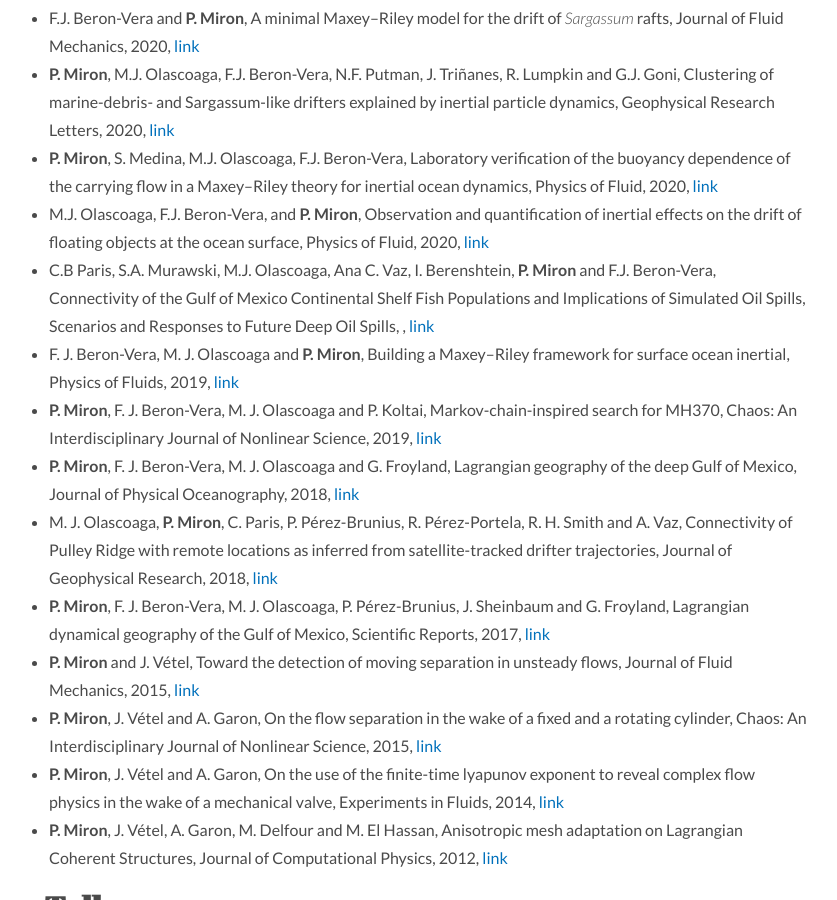
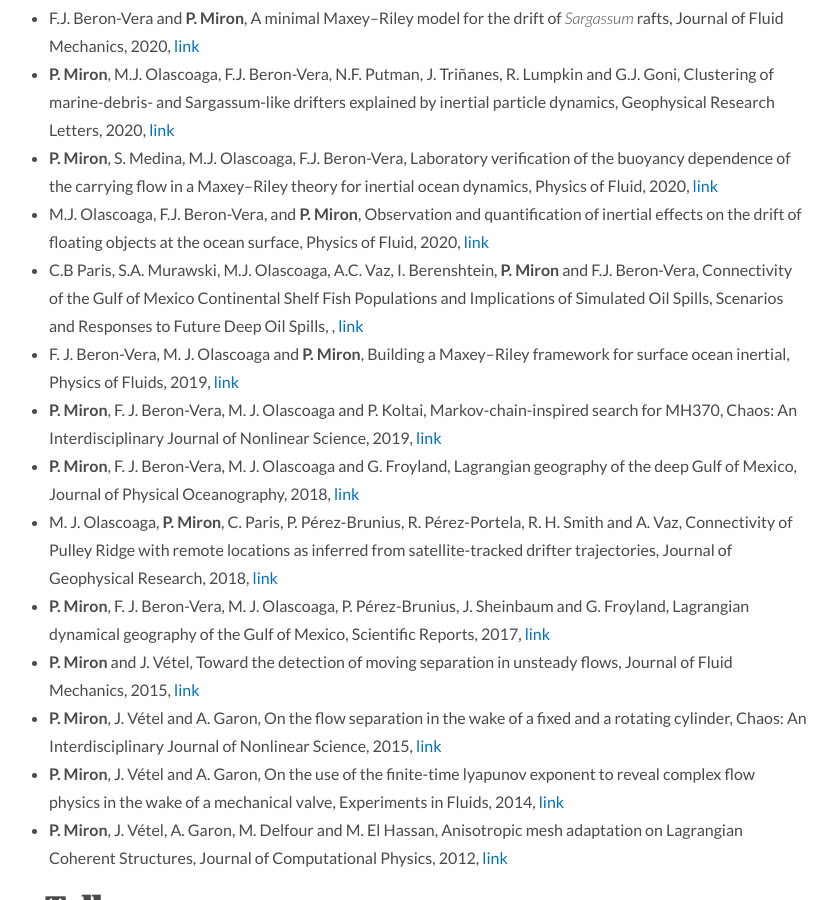
Before and after one commit to philippemiron/philippemiron.github.io, a Jekyll site: the page built from contributions.md, in a window 1280 px wide and 900 px high, scrolled down 899 px. Shown: the whole window, without its empty margins (212-1049 px from the left). Built offline with Jekyll 4.4.1, drawn with Linux system fonts in a browser that asks for light colours; nearby versions of some CDN libraries.

Commit message:
typos name

```diff
--- a/_data/publications.yml
+++ b/_data/publications.yml
@@ -23,7 +23,7 @@
   doi: https://doi.org/10.1063/1.5139045
 
 - title: Connectivity of the Gulf of Mexico Continental Shelf Fish Populations and Implications of Simulated Oil Spills
-  authors: C.B Paris, S.A. Murawski, M.J. Olascoaga, Ana C. Vaz, I. Berenshtein, **P. Miron** and F.J. Beron-Vera
+  authors: C.B Paris, S.A. Murawski, M.J. Olascoaga, A.C. Vaz, I. Berenshtein, **P. Miron** and F.J. Beron-Vera
   journal: Scenarios and Responses to Future Deep Oil Spills
   doi: https://doi.org/10.1007/978-3-030-12963-7_22
 
```
